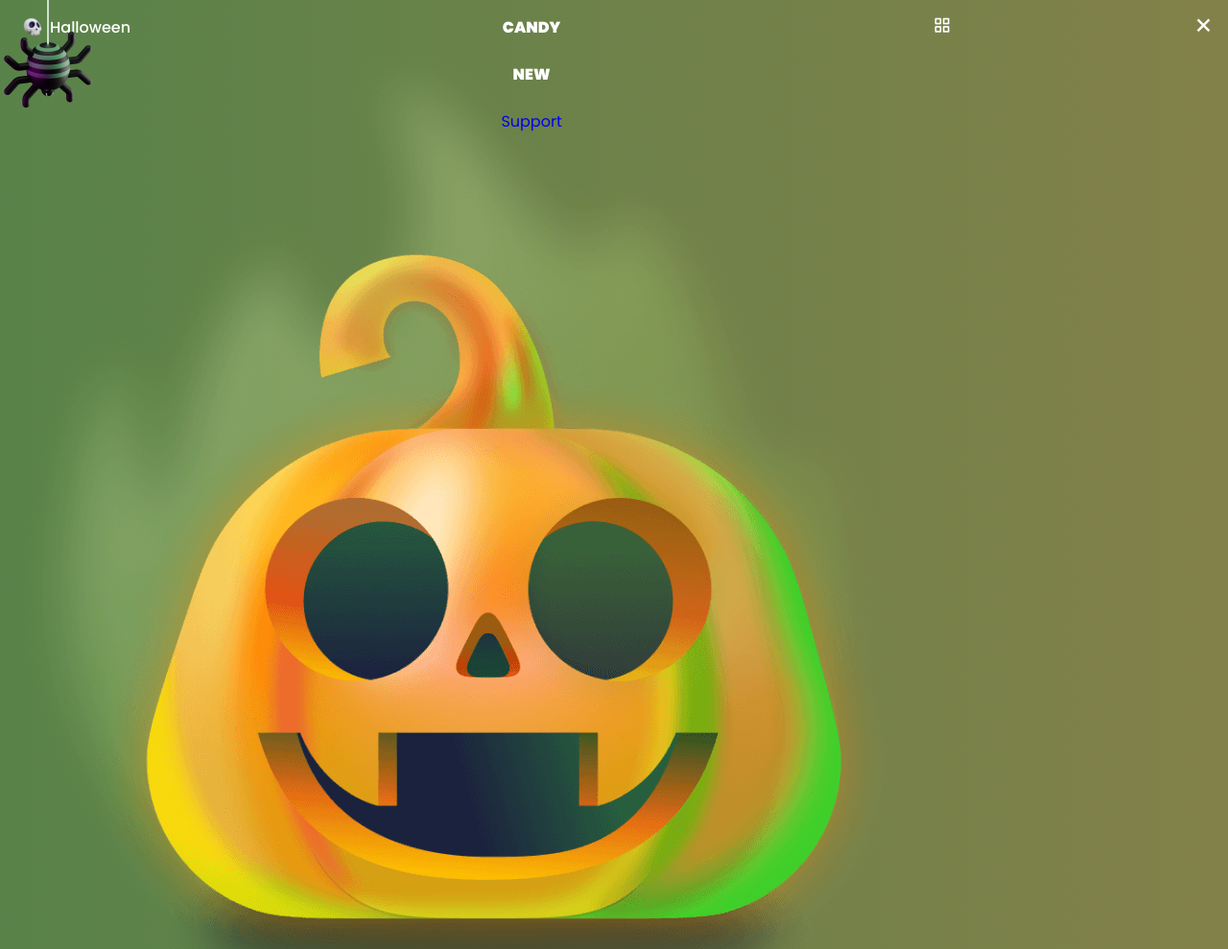
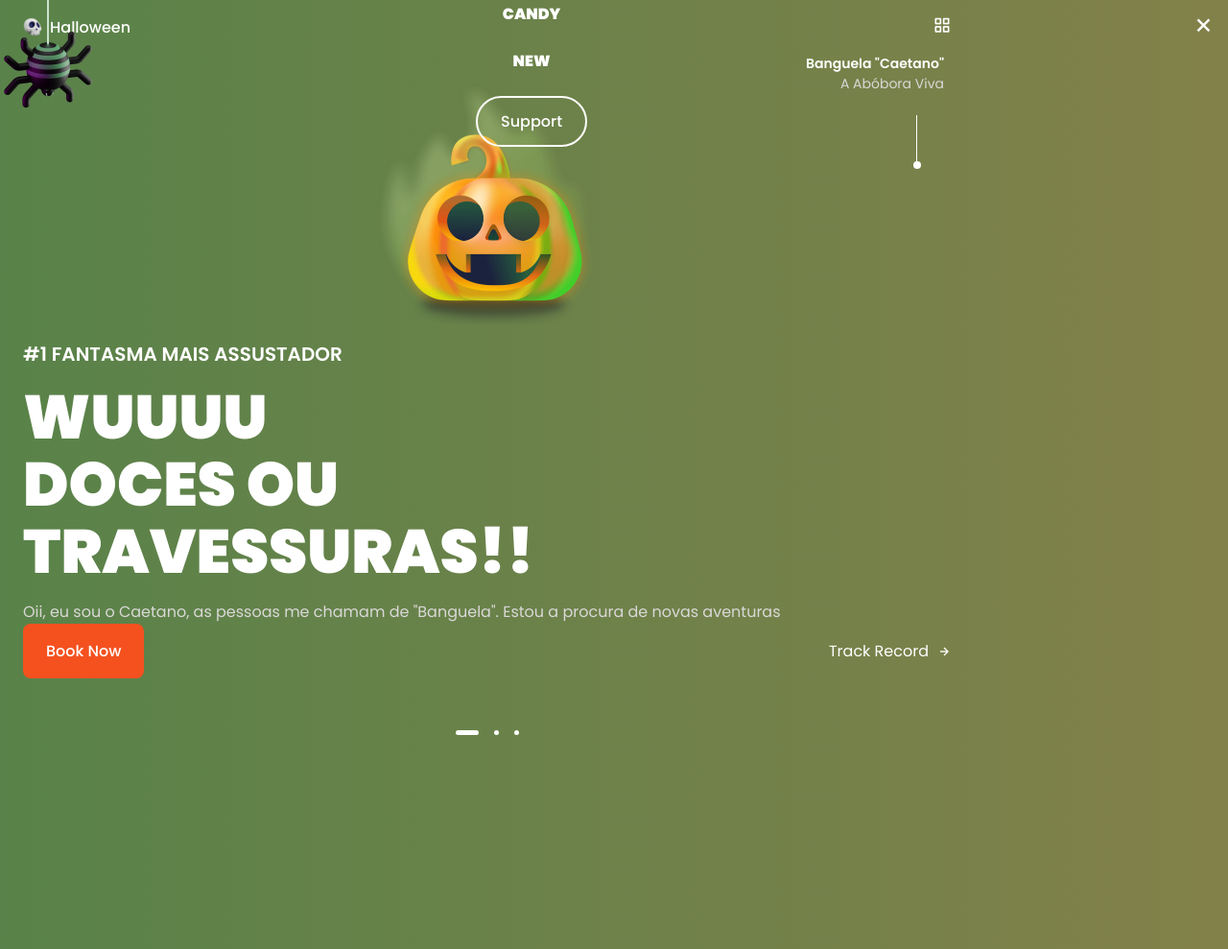
Before and after one commit to thalesfelippe/happy-halloween, a plain HTML site: page index.html in a window 1280 px wide. Shown: the top 989 px of the page at 96% size. Drawn offline with nearby package versions, Linux system fonts and the light colour scheme.

Commit message:
home with swiper

```diff
--- a/css/styles.css
+++ b/css/styles.css
@@ -111,7 +111,7 @@ button{
   padding: 4.5rem 0 2rem;
 }
 
-.section__title{
+.section_title{
   font-size: var(--h2-font-size);
   margin-bottom: var(--mb-2);
   text-align: center;
@@ -231,13 +231,137 @@ button{
 
 
 /* HOME */
+.home_content {
+  row-gap: 16px;
+}
 
+.home_group {
+  display: grid;
+  position: relative;
+  padding-top: 32px;
+}
 
+.home_img {
+  height: 250px;
+  justify-self: center;
+}
+
+.home_indicator {
+  width: 8px;
+  height: 8px;
+  background: var(--title-color);
+  border-radius: 50%;
+  position: absolute;
+  top: 112px;
+  right: 32px;
+}
+
+.home_indicator::after {
+  content: '';
+  position: absolute;
+  width: 1px;
+  height: 48px;
+  background: var(--title-color);
+  top: -48px;
+  right: 45%;
+}
+
+.home_details-img {
+  position: absolute;
+  right: 8px;
+}
+
+.home_details-title,
+.home_details-subtitle {
+  display: block;
+  font-size: var(--small-font-size);
+  text-align: right;
+}
+
+.home_subtitle {
+  font-size: var(--h3-font-size);
+  text-transform: uppercase;
+  margin-bottom: var(--mb-1);
+}
+
+.home_title {
+  font-size: var(--biggest-font-size);
+  font-weight: var(--font-black);
+  line-height: 109%;
+  margin-bottom: var(--mb-1);
+}
+
+.home_description {
+  margin-bottom: var(--mb-1);
+}
+
+.home_buttons {
+  display: flex;
+  justify-content: space-between;
+}
 /* Swiper Class */
+.swiper-pagination {
+  position: initial;
+  margin-top: var(--mb-1);
+}
 
+.swiper-pagination-bullet {
+  width: 5px;
+  height: 5px;
+  background-color: var(--title-color);
+  opacity: 1;
+  transition: 0.3s;
+}
+
+.swiper-pagination-horizontal.swiper-pagination-bullets .swiper-pagination-bullet{
+  margin: 0 8px;
+}
+
+.swiper-pagination-bullet-active {
+  width: 24px;
+  height: 5px;
+  border-radius: 8px;
+}
 
 /* BUTTONS */
+.button {
+  display: inline-block;
+  background-color: var(--first-color);
+  color: var(--title-color);
+  padding: 16px 24px;
+  border-radius: 8px;
+  font-weight: var(--font-medium);
+  transition: 0.3s;
+}
 
+.button:hover {
+  background-color: var(--first-color-alt);
+}
+
+.button-icon {
+  font-size: 20px;
+}
+
+.button-ghost{
+  border: 2px solid;
+  background-color: transparent;
+  border-radius: 48px;
+  padding: 12px 24px;
+}
+
+.button-ghost:hover {
+  background: none;
+}
+
+.button-link {
+  color: var(--title-color);
+}
+
+.button-flex {
+  display: inline-flex;
+  align-items: center;
+  column-gap: 8px;
+}
 
 /* CATEGORY */
 
--- a/index.html
+++ b/index.html
@@ -42,7 +42,7 @@
                             <a href="#new" class="nav_link">New</a>
                         </li>
 
-                        <a href="#" class="button button--ghost">Support</a>
+                        <a href="#" class="button button-ghost">Support</a>
                     </ul>
 
                     <div class="nav_close" id="nav-close">
@@ -87,13 +87,7 @@
                                 </div>
                             </div>
                         </section>
-                    </div>
-                </div>
-            </section>
 
-            <section class="home container" id="home">
-                <div class="swiper home-swiper">
-                    <div class="swiper-wrapper">
                         <section class="swiper-slide">
                             <div class="home_content grid">
                                 <div class="home_group">
@@ -118,13 +112,7 @@
                                 </div>
                             </div>
                         </section>
-                    </div>
-                </div>
-            </section>
 
-            <section class="home container" id="home">
-                <div class="swiper home-swiper">
-                    <div class="swiper-wrapper">
                         <section class="swiper-slide">
                             <div class="home_content grid">
                                 <div class="home_group">
@@ -139,7 +127,7 @@
 
                                 <div class="home_data">
                                     <h3 class="home_subtitle">#3 Fantasma Mais Assustador</h3>
-                                    <h1 class="home_title">WUUUU <br> DOCES OU <br> TRAVESSURAS!!</h1>
+                                    <h1 class="home_title">RETORNO <br> DO CRÂNIO <br> ASSUSTADOR!!</h1>
                                     <p class="home-description">Em busca do cachorrinho fofo, o Capitão Lâmpada voltou de sua morte trágica, com seu poder certificado de Hogwarst, ele promete ser um herói para todos os fantasmas</p>
 
                                     <div class="home_buttons">
@@ -151,6 +139,8 @@
                         </section>
                     </div>
                 </div>
+
+                <div class="swiper-pagination"></div>
             </section>
 
             <!-- CATEGORY -->
--- a/js/main.js
+++ b/js/main.js
@@ -26,7 +26,15 @@ function linkAction(){
 navLink.forEach(n => n.addEventListener('click', linkAction))
 
 /* HOME SWIPER */
+let homeSwiper = new Swiper(".home-swiper", {
+    spaceBetween: 30,
+    loop: 'true',
 
+    pagination: {
+        el: ".swiper-pagination",
+        clickable: true
+    },
+});
 
 /* CHANGE BACKGROUND HEADER */
 
```
